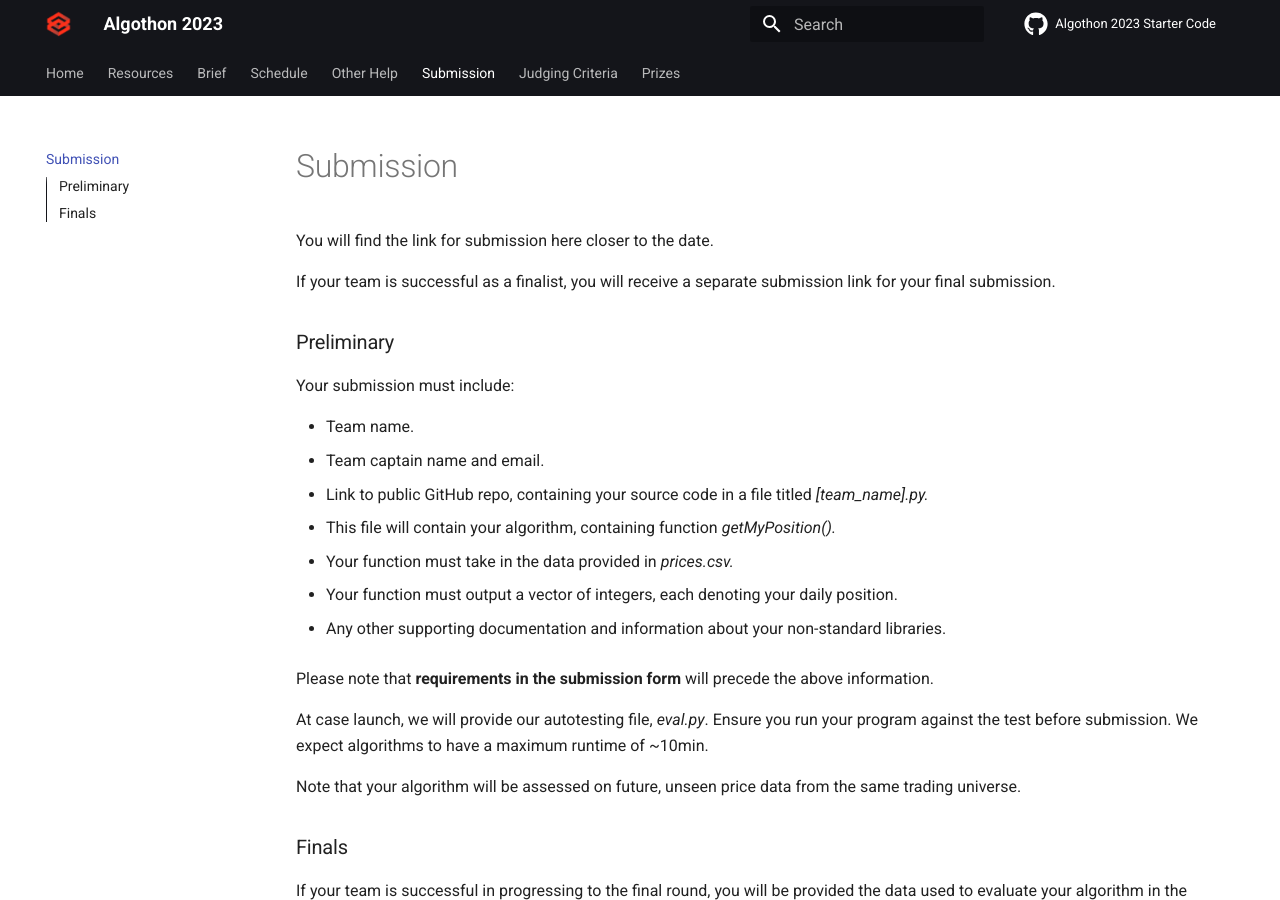
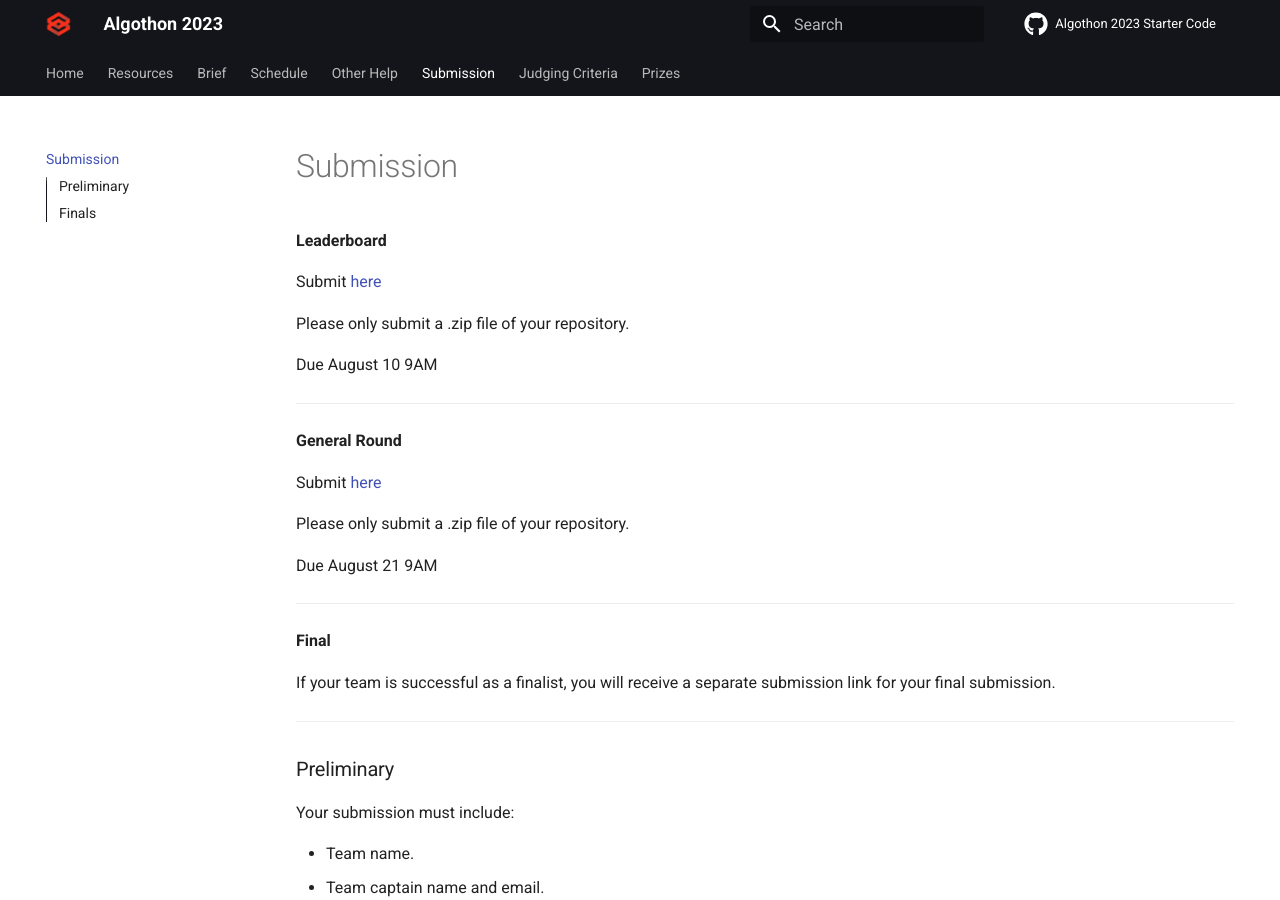
Before and after one commit to loh-0/Algothon25-wiki, an MkDocs documentation site: the page built from docs/5submission.md, in a window 1280 px wide and 900 px high. Built offline with MkDocs 1.6.1 and Material for MkDocs 9.7.7, drawn with Linux system fonts in a browser that asks for light colours; comment, search, counter and statistics services are not loaded.

Commit message:
submission links + prizes

```diff
--- a/docs/5submission.md
+++ b/docs/5submission.md
@@ -2,10 +2,31 @@
 
 [//]: # (You can submit your GitHub repo [here]&#40;https://forms.gle/GiTtibt3qV4MxWPM8&#41;.)
 
-You will find the link for submission here closer to the date.
+**Leaderboard**
+
+Submit [here](https://docs.google.com/forms/d/e/1FAIpQLSfW38uanZzTMOvfHPKQQDbyohS3oBlVYUAsYlO5cU0LBUsS_Q/viewform?usp=sf_link)
+
+Please only submit a .zip file of your repository.
+
+Due August 10 9AM
+
+---
+
+**General Round**
+
+Submit [here](https://docs.google.com/forms/d/e/1FAIpQLSfW38uanZzTMOvfHPKQQDbyohS3oBlVYUAsYlO5cU0LBUsS_Q/viewform?usp=sf_link)
+
+Please only submit a .zip file of your repository.
+
+Due August 21 9AM
+
+---
+
+**Final**
 
 If your team is successful as a finalist, you will receive a separate submission link for your final submission.
 
+---
 ### Preliminary
 
 Your submission must include:
```
Also changed, not shown: docs/7prizes.md (+2 -0 lines).
